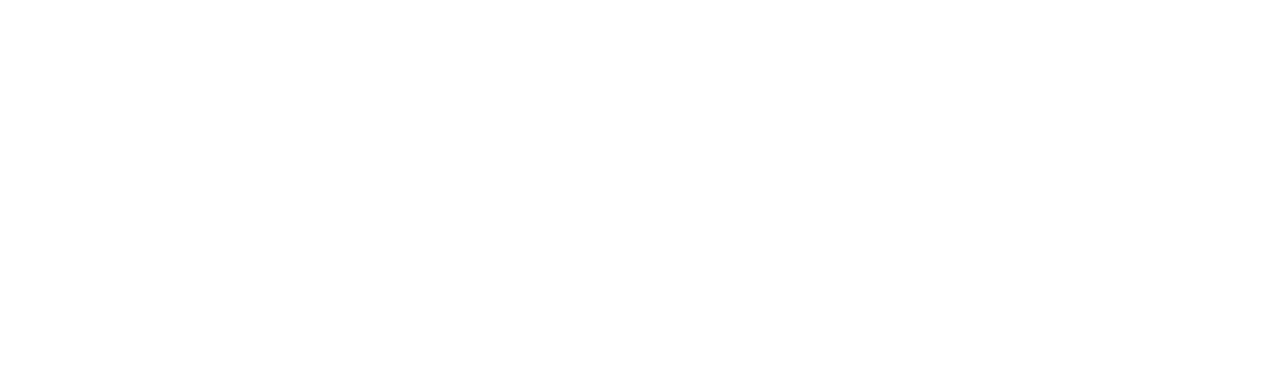
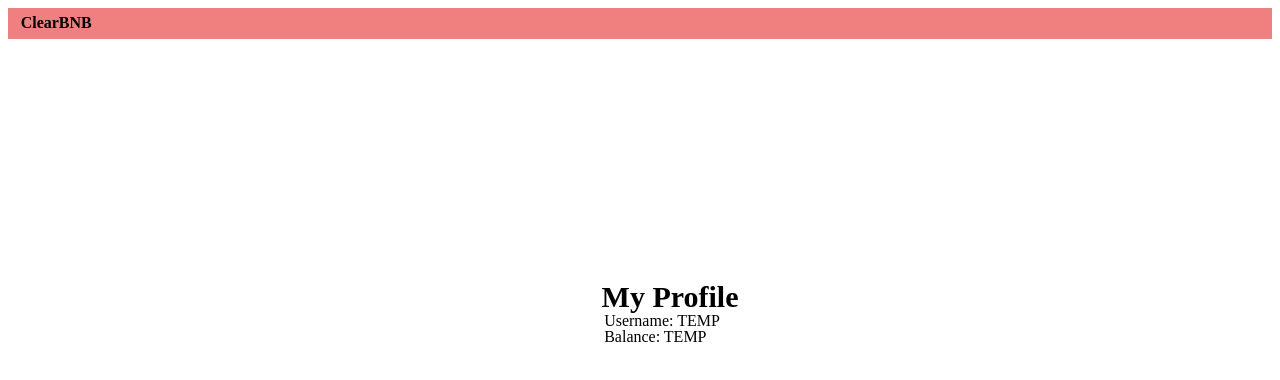
Before and after one commit to Doorsfan/ClearBnB-Database-Group4, a Vue app in the folder frontend/: page /profile/1 in a window 1280 px wide. Before the commit this address had no page. Shown: the top 380 px of the page. Built offline with nearby package versions, Linux system fonts and the light colour scheme.

Commit message:
Base of the Profile Page
This is he base of the Profile Page - can add more to it as we go, but for now, going to keep it as rudamentary as possible

```diff
--- /dev/null
+++ b/frontend/src/views/ProfilePage.vue
@@ -0,0 +1,64 @@
+<template>
+  <div class="mainDiv">
+    <div class="navbar">
+      <div class="backToStartPage">
+        <router-link to="/">ClearBNB</router-link>
+      </div>
+    </div>
+    <div class="myProfileBox centerBox">My Profile</div>
+    <div class="myProfileInfoBoxUsername centerBox subBox1">Username: TEMP</div>
+    <div class="myProfileInfoBoxBalance centerBox subBox2">Balance: TEMP</div>
+  </div>
+</template>
+<script>
+
+export default {
+  components: {
+
+  },
+  data() {
+    return {
+    };
+  },
+  async mounted() {
+
+  },
+  methods: {
+  },
+};
+</script>
+<style scoped>
+.backToStartPage{
+  width: max-content;
+  background-color:lightcoral;
+  padding-left:1%;
+  padding-right:1%;
+  padding-top: 0.5%;
+  padding-bottom:0.5%;
+  font-weight:bold;
+}
+a {
+  text-decoration: none;
+  color:black;
+}
+.navbar{
+  background-color:lightcoral;
+}
+.myProfileBox{
+  position:absolute;
+  top: 35%;
+  left:47%;
+  font-weight:bolder;
+  font-size:30px;
+}
+.subBox1{
+  position:absolute;
+  top: 39%;
+  left: 47.2%;
+}
+.subBox2{
+  position:absolute;
+  top: 41%;
+  left: 47.2%;
+}
+</style>
--- a/frontend/src/views/StartPage.vue
+++ b/frontend/src/views/StartPage.vue
@@ -1,6 +1,6 @@
 <template>
   <div class="mainDiv">
-    <p>Lorem Ipsum</p>
+    <router-link to="/profile">My Profile</router-link>
   </div>
 </template>
 <script>
```
Also changed, not shown: frontend/src/router.js (+6 -1 lines).
